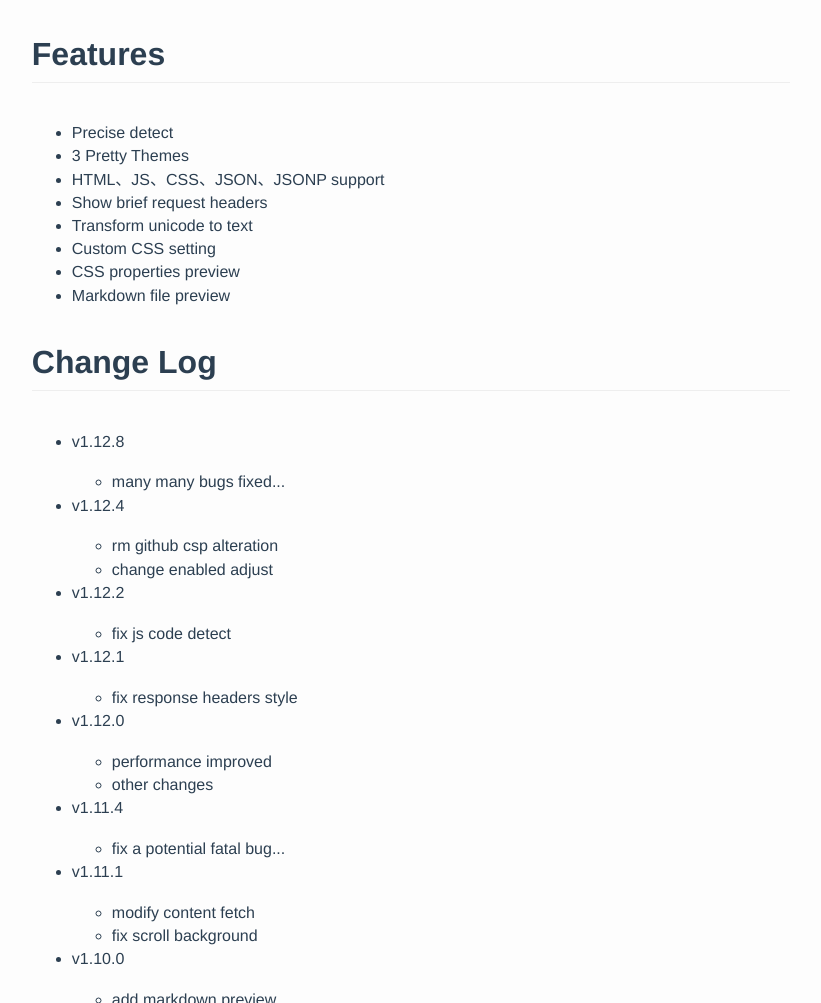
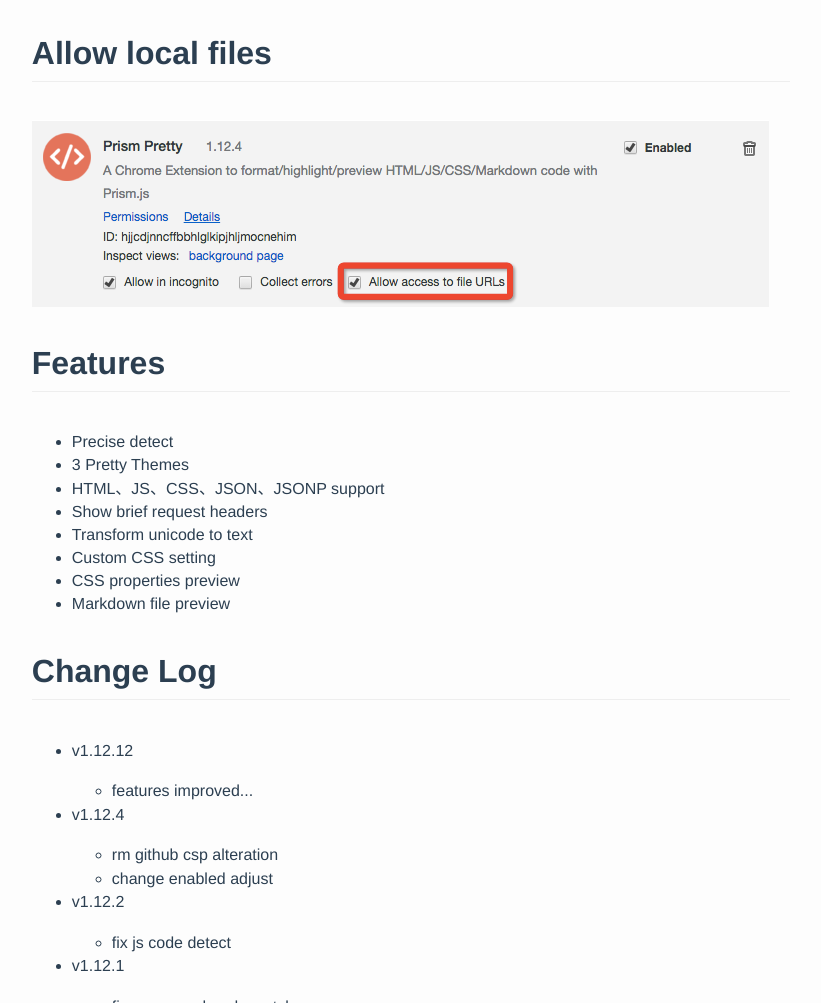
Before and after one commit to L3au/prism-pretty, a browser extension: page readme.html in a window 1280 px wide. Shown: the part 987-1990 px from the top of the page, without its empty margins (229-1050 px from the left). Drawn offline with Linux system fonts and the light colour scheme.

Commit message:
update readme

```diff
--- a/readme.html
+++ b/readme.html
@@ -709,6 +709,10 @@
         <hr>
         <p><img src="img/screenshot.png" alt=""></p>
 
+        <h2>Allow local files</h2>
+
+        <p><img src="img/allow-file-urls.png" alt=""/></p>
+
         <h2><a id="features" class="anchor" href="#features"><span class="anchor-link"></span></a>Features</h2>
         <ul>
             <li>Precise detect</li>
@@ -723,9 +727,9 @@
 
         <h2><a id="change-log" class="anchor" href="#change-log"><span class="anchor-link"></span></a>Change Log</h2>
         <ul>
-            <li><p>v1.12.8</p>
+            <li><p>v1.12.12</p>
                 <ul>
-                    <li>many many bugs fixed...</li>
+                    <li>features improved...</li>
                 </ul>
             </li>
             <li><p>v1.12.4</p>
```
Also changed, not shown: img/allow-file-urls.png (added), img/screenshot.png, readme.md.
